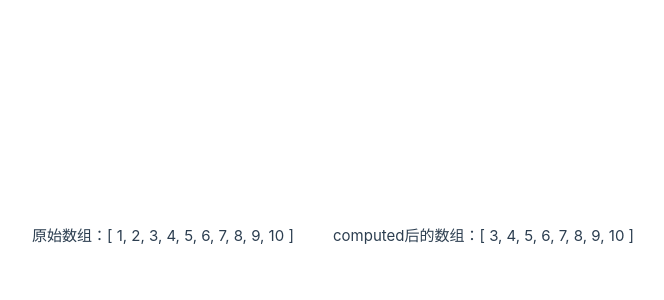
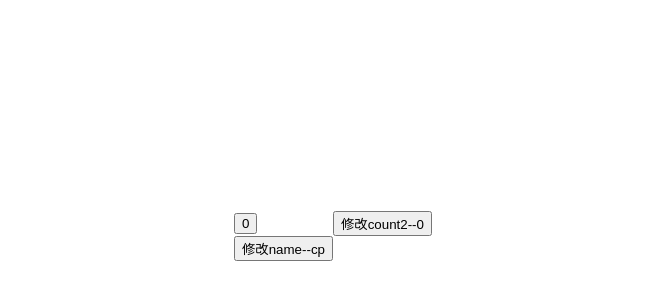
Before and after one commit to HildaM/vue3-learning, a Vue app: page / in a window 1280 px wide. Shown: the part 164-464 px from the top of the page, without its empty margins (307-971 px from the left). Built offline with nearby package versions, Linux system fonts and the light colour scheme.

Commit message:
day1: watch 浅层侦听

```diff
--- a/src/App.vue
+++ b/src/App.vue
@@ -1,25 +1,50 @@
 <script setup>
-import { ref, computed } from 'vue';
+import { ref, watch } from 'vue';
 
-const list = ref(
-  [1, 2, 3, 4, 5, 6 ,7 ,8 ]
-)
-const computedList = computed(() => {
-  // 根据一个数据得到一个新数据，除此之外的功能都是“副作用”
-  return list.value.filter(item => item > 2)
+// 1. 侦听单个数据的变化
+const count = ref(0)
+const setCount = () => {
+  count.value++
+}
+
+// watch 侦听单个数据源
+// 入参ref对象，不需要加value
+watch(count, (newVal, oldVal) => {
+  // 打印新值与旧值
+  console.log('count变化了！', newVal, oldVal)
 })
 
-setTimeout(() => {
-  list.value.push(9, 10)
-}, 3000)
+
+// 2. 同时侦听多个响应式数据的变化
+const count2 = ref(0)
+const changeCount = () => {
+  count2.value++
+}
+
+const name = ref('cp')
+const changeName = () => {
+  name.value = 'pc'
+}
+
+// 同时侦听多个数据源
+watch(
+  [count2, name],
+  ([newCount, newName], [oldCount, oldName]) => {
+    console.log('count或者name变化了', [newCount, newName], [oldCount, oldName])
+  }
+)
+
 
 </script>
 
 <template>
   <div>
-    原始数组：{{ list }}
+    <button @click="setCount">{{ count }}</button>
   </div>
   <div>
-    computed后的数组：{{ computedList }}
+    <button @click="changeCount">修改count2--{{ count2 }}</button>
+  </div>
+  <div>
+    <button @click="changeName">修改name--{{ name }}</button>
   </div>
 </template>
```
